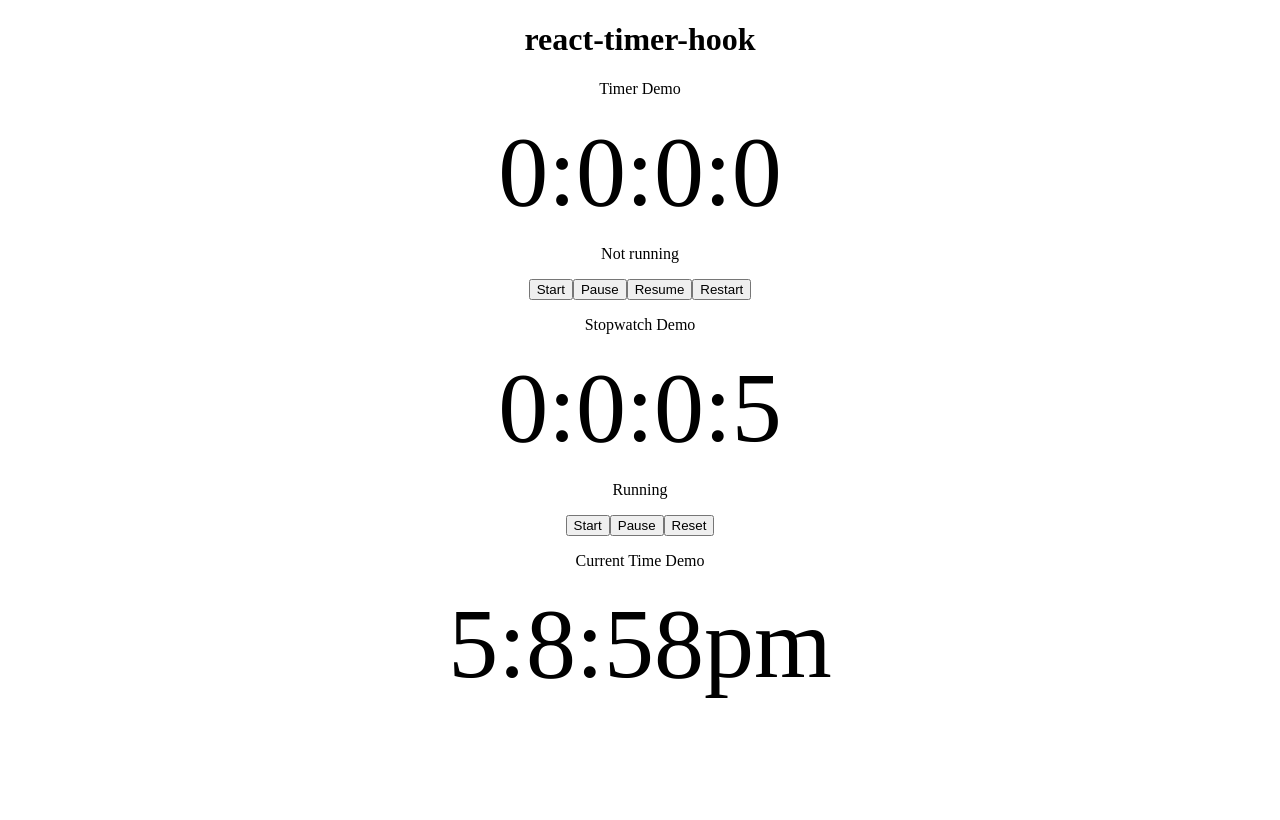
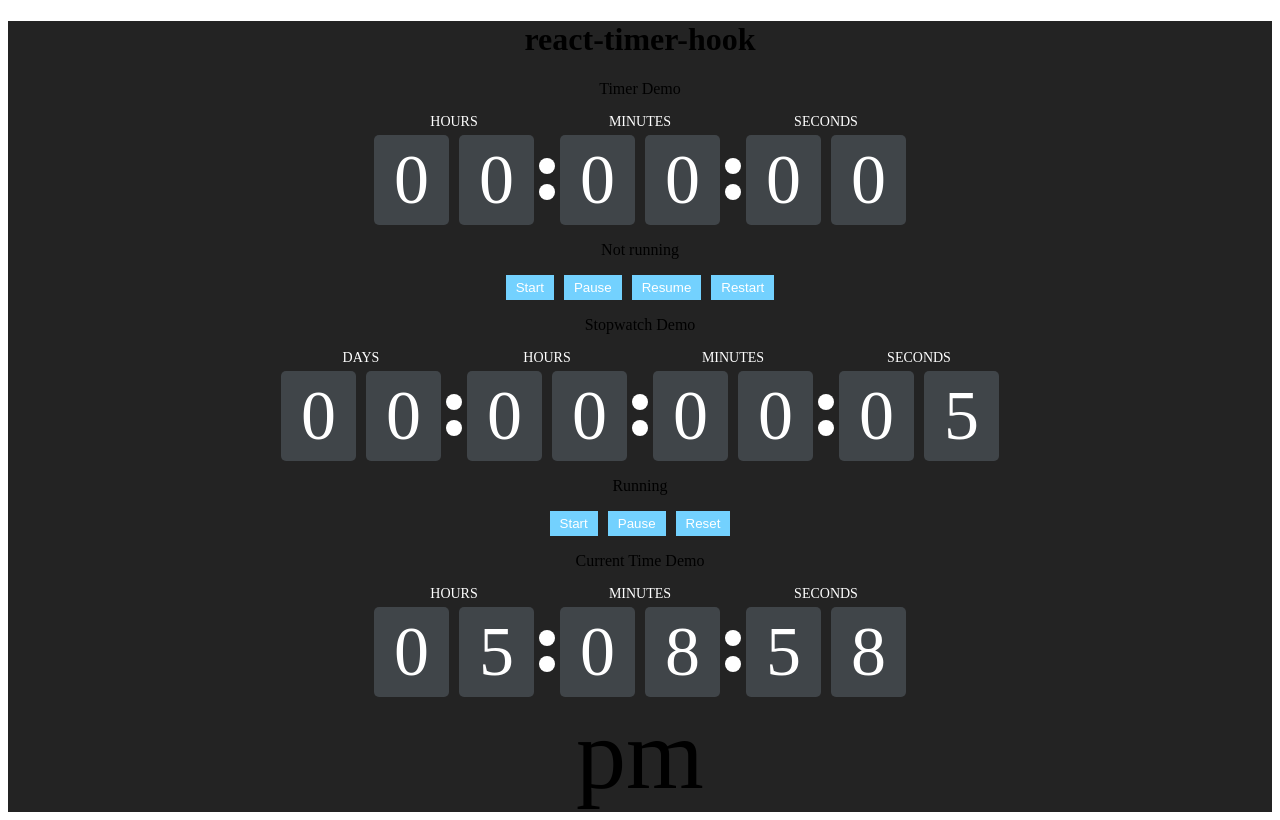
Before and after one commit to amrlabib/react-timer-hook, a React app: page / in a window 1280 px wide. Built offline with nearby package versions, Linux system fonts and the light colour scheme; the HTML template or start-up script is replaced by a standard one.

Commit message:
demo styling

```diff
--- a/demo/App.js
+++ b/demo/App.js
@@ -1,18 +1,25 @@
 import React from 'react';
+import styled from 'styled-components';
 import UseTimerDemo from './components/UseTimerDemo';
 import UseStopwatchDemo from './components/UseStopwatchDemo';
 import UseTimeDemo from './components/UseTimeDemo';
 
+const StylesApp = styled.div`
+  flex: 1;
+  width: 100%;
+  height: 100%;
+  background-color: #232323;
+`;
 
 export default function App() {
   const time = new Date();
   // time.setSeconds(time.getSeconds() + 600); // 10 minutes timer
   time.setMilliseconds(time.getMilliseconds() + 100); // 6.5 seconds timer
   return (
-    <div>
+    <StylesApp>
       <UseTimerDemo expiryTimestamp={time} />
       <UseStopwatchDemo />
       <UseTimeDemo />
-    </div>
+    </StylesApp>
   );
 }
--- /dev/null
+++ b/demo/components/Button.js
@@ -0,0 +1,18 @@
+import React from 'react';
+import styled from 'styled-components';
+
+const StyledButton = styled.button`
+  background-color: #73D1FE;
+  border-radius: 5;
+  margin: 0 5px 0 5px;
+  outline: none;
+  border: none;
+  padding: 5px 10px;
+  color: white;
+`;
+
+export default function Button(props) {
+  return (
+    <StyledButton {...props} />
+  );
+}
--- /dev/null
+++ b/demo/components/Digit.js
@@ -0,0 +1,48 @@
+import React from 'react';
+import styled from 'styled-components';
+
+const StyledContainer = styled.div`
+  display: flex;
+  flex-direction: column;
+  align-items: center;
+`;
+
+const StyledTitle = styled.span`
+  font-size: 14px;
+  color: white;
+  margin-bottom: 5px;
+`;
+
+const StyledDigitContainer = styled.div`
+  display: flex;
+  flex-direction: row;
+`;
+
+const StyledSingleDigit = styled.span`
+  display: flex;
+  flex: 0 1 25%;
+  font-size: 70px;
+  background-color: #404549;
+  border-radius: 5px;
+  padding: 5px 20px;
+  color: white;
+  margin: 0 5px;
+`;
+
+export default function Digit({ value, title, addSeparator }: Object) {
+  const leftDigit = value >= 10 ? value.toString()[0] : '0';
+  const rightDigit = value >= 10 ? value.toString()[1] : value.toString();
+  return (
+    <StyledContainer>
+      <StyledTitle>{title}</StyledTitle>
+      <StyledDigitContainer>
+        <StyledSingleDigit>
+          {leftDigit}
+        </StyledSingleDigit>
+        <StyledSingleDigit>
+          {rightDigit}
+        </StyledSingleDigit>
+      </StyledDigitContainer>
+    </StyledContainer>
+  );
+}
--- /dev/null
+++ b/demo/components/StyledTimer.js
@@ -0,0 +1,52 @@
+import React from 'react';
+import styled from 'styled-components';
+import Digit from './Digit';
+
+const StyledContainer = styled.div`
+  display: flex;
+  flex-direction: row;
+  justify-content: center;
+  align-items: center;
+`;
+
+const StyledSepartorContainer = styled.span`
+  display: flex;
+  flex-direction: column;
+  align-items: center;
+  align-self: flex-end;
+  margin-bottom: 20px;
+`;
+
+const StyledSepartor = styled.span`
+  display: inline-block;
+  width: 16px;
+  height: 16px;
+  background-color: white;
+  border-radius: 8px;
+  margin: 5px 0;
+`;
+
+export default function StyledTimer({ seconds, minutes, hours, days }: Object) {
+  return (
+    <StyledContainer>
+      {days !== undefined ? <Digit value={days} title="DAYS" addSeparator /> : null}
+      {days !== undefined ? (
+        <StyledSepartorContainer>
+          <StyledSepartor />
+          <StyledSepartor />
+        </StyledSepartorContainer>
+      ): null}
+      {hours !== undefined ? <Digit value={hours} title="HOURS" addSeparator /> : null}
+      <StyledSepartorContainer>
+        <StyledSepartor />
+        <StyledSepartor />
+      </StyledSepartorContainer>
+      {minutes !== undefined ? <Digit value={minutes} title="MINUTES" addSeparator /> : null}
+      <StyledSepartorContainer>
+        <StyledSepartor />
+        <StyledSepartor />
+      </StyledSepartorContainer>
+      {seconds !== undefined ? <Digit value={seconds} title="SECONDS" /> : null}
+    </StyledContainer>
+  );
+}
--- a/demo/components/UseStopwatchDemo.js
+++ b/demo/components/UseStopwatchDemo.js
@@ -1,5 +1,8 @@
 import React from 'react';
 import { useStopwatch } from '../../src/index';
+import Button from './Button';
+import Digit from './Digit';
+import StyledTimer from './StyledTimer';
 
 export default function UseStopwatchDemo() {
   const {
@@ -17,13 +20,11 @@ export default function UseStopwatchDemo() {
   return (
     <div style={{textAlign: 'center'}}>
       <p>Stopwatch Demo</p>
-      <div style={{fontSize: '100px'}}>
-        <span>{days}</span>:<span>{hours}</span>:<span>{minutes}</span>:<span>{seconds}</span>
-      </div>
+      <StyledTimer seconds={seconds} minutes={minutes} hours={hours} days={days} />
       <p>{isRunning ? 'Running' : 'Not running'}</p>
-      <button onClick={start}>Start</button>
-      <button onClick={pause}>Pause</button>
-      <button onClick={reset}>Reset</button>
+      <Button onClick={start}>Start</Button>
+      <Button onClick={pause}>Pause</Button>
+      <Button onClick={reset}>Reset</Button>
     </div>
   );
 }
--- a/demo/components/UseTimeDemo.js
+++ b/demo/components/UseTimeDemo.js
@@ -1,5 +1,6 @@
 import React from 'react';
 import { useTime } from '../../src/index';
+import StyledTimer from './StyledTimer';
 
 export default function UseTimeDemo() {
   const {
@@ -13,7 +14,8 @@ export default function UseTimeDemo() {
     <div style={{textAlign: 'center'}}>
       <p>Current Time Demo</p>
       <div style={{fontSize: '100px'}}>
-        <span>{hours}</span>:<span>{minutes}</span>:<span>{seconds}</span><span>{ampm}</span>
+        <StyledTimer seconds={seconds} minutes={minutes} hours={hours}/>
+        <span>{ampm}</span>
       </div>
     </div>
   );
--- a/demo/components/UseTimerDemo.js
+++ b/demo/components/UseTimerDemo.js
@@ -1,5 +1,7 @@
 import React from 'react';
 import { useTimer } from '../../src/index';
+import StyledTimer from './StyledTimer';
+import Button from './Button';
 
 export default function UseTimerDemo({ expiryTimestamp }) {
   const {
@@ -19,14 +21,12 @@ export default function UseTimerDemo({ expiryTimestamp }) {
     <div style={{ textAlign: 'center' }}>
       <h1>react-timer-hook </h1>
       <p>Timer Demo</p>
-      <div style={{ fontSize: '100px' }}>
-        <span>{days}</span>:<span>{hours}</span>:<span>{minutes}</span>:<span>{seconds}</span>
-      </div>
+      <StyledTimer seconds={seconds} minutes={minutes} hours={hours}/>
       <p>{isRunning ? 'Running' : 'Not running'}</p>
-      <button type="button" onClick={start}>Start</button>
-      <button type="button" onClick={pause}>Pause</button>
-      <button type="button" onClick={resume}>Resume</button>
-      <button
+      <Button type="button" onClick={start}>Start</Button>
+      <Button type="button" onClick={pause}>Pause</Button>
+      <Button type="button" onClick={resume}>Resume</Button>
+      <Button
         type="button"
         onClick={() => {
           // Restarts to 5 minutes timer
@@ -36,7 +36,7 @@ export default function UseTimerDemo({ expiryTimestamp }) {
         }}
       >
         Restart
-      </button>
+      </Button>
     </div>
   );
 }
--- a/package.json
+++ b/package.json
@@ -57,6 +57,7 @@
     "husky": "^4.0.1",
     "react": "^16.8.0",
     "react-dom": "16.8.0",
+    "styled-components": "^5.2.1",
     "webpack": "^4.24.0",
     "webpack-cli": "^3.1.2",
     "webpack-dev-server": "^3.1.10"
```
Also changed, not shown: 2 other files (tests, documents, lock files or other folders).
